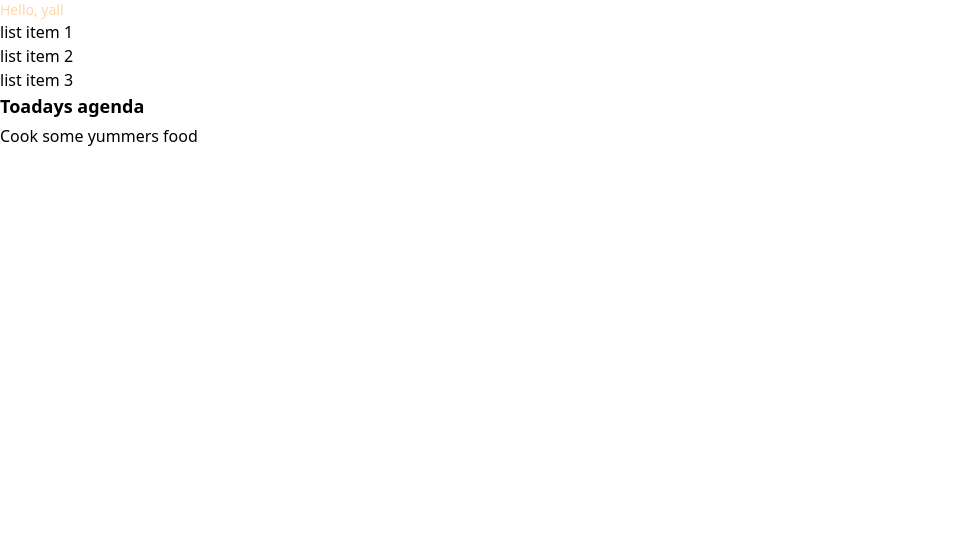
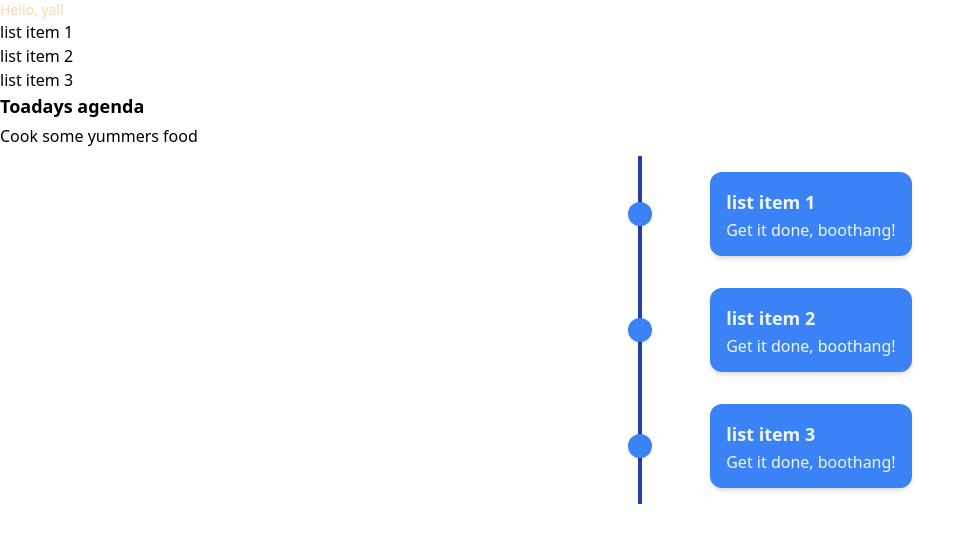
Before and after one commit to Zap-Boom/Junction2022, a React (Create React App) app in the folder frontend/: page / in a window 1280 px wide. Shown: the top 542 px of the page, without its empty margins (0-975 px from the left). Built offline with nearby package versions, Linux system fonts and the light colour scheme.

Commit message:
added a boilerplate for cal items

```diff
--- a/frontend/src/App.tsx
+++ b/frontend/src/App.tsx
@@ -16,11 +16,12 @@ const App: React.FC = () => {
       title: "list item 3",
     },
   ];
+
   return (
     <div>
       <p className="text-sm font-medium text-orange-200">Hello, yall</p>
       <TodoList list={dummyList} />
-      <Calendar />
+      <Calendar list={dummyList} />
     </div>
   );
 };
--- a/frontend/src/components/calendar.tsx
+++ b/frontend/src/components/calendar.tsx
@@ -1,12 +1,26 @@
 import React from "react";
+import { Item } from "../types";
+import CalEntry from "./calendarEntry";
 
-const Calendar = () => {
+type Props = {
+  list: Item[];
+};
+
+const Calendar = (props: Props) => {
+  const { list } = props;
   const title = "Toadays agenda";
 
   return (
     <div>
       <h1 className="mb-1 text-lg font-semibold">{title}</h1>
       <p>Cook some yummers food</p>
+      <div className="container">
+        <div className="flex flex-col grid-cols-9 p-2 mx-auto md:grid text-blue-50">
+          {list.map((i) => (
+            <CalEntry key="i.title" item={i} />
+          ))}
+        </div>
+      </div>
     </div>
   );
 };
--- a/frontend/src/components/calendarEntry.tsx
+++ b/frontend/src/components/calendarEntry.tsx
@@ -1,7 +1,26 @@
 import React from "react";
+import { Item } from "../types";
 
-const CalEntry = () => {
-  return <p>Nothing to see here</p>;
+type Props = {
+  item: Item;
+};
+
+const CalEntry = (props: Props) => {
+  const { item } = props;
+  return (
+    <div className="flex md:contents">
+      <div className="relative col-start-5 col-end-6 mr-10 md:mx-auto">
+        <div className="flex items-center justify-center w-6 h-full">
+          <div className="w-1 h-full bg-blue-800 pointer-events-none"></div>
+        </div>
+        <div className="absolute w-6 h-6 -mt-3 bg-blue-500 rounded-full shadow top-1/2"></div>
+      </div>
+      <div className="col-start-6 col-end-10 p-4 my-4 mr-auto bg-blue-500 shadow-md rounded-xl">
+        <h3 className="mb-1 text-lg font-semibold">{item.title}</h3>
+        <p className="leading-tight text-justify">Get it done, boothang!</p>
+      </div>
+    </div>
+  );
 };
 
 export default CalEntry;
```
